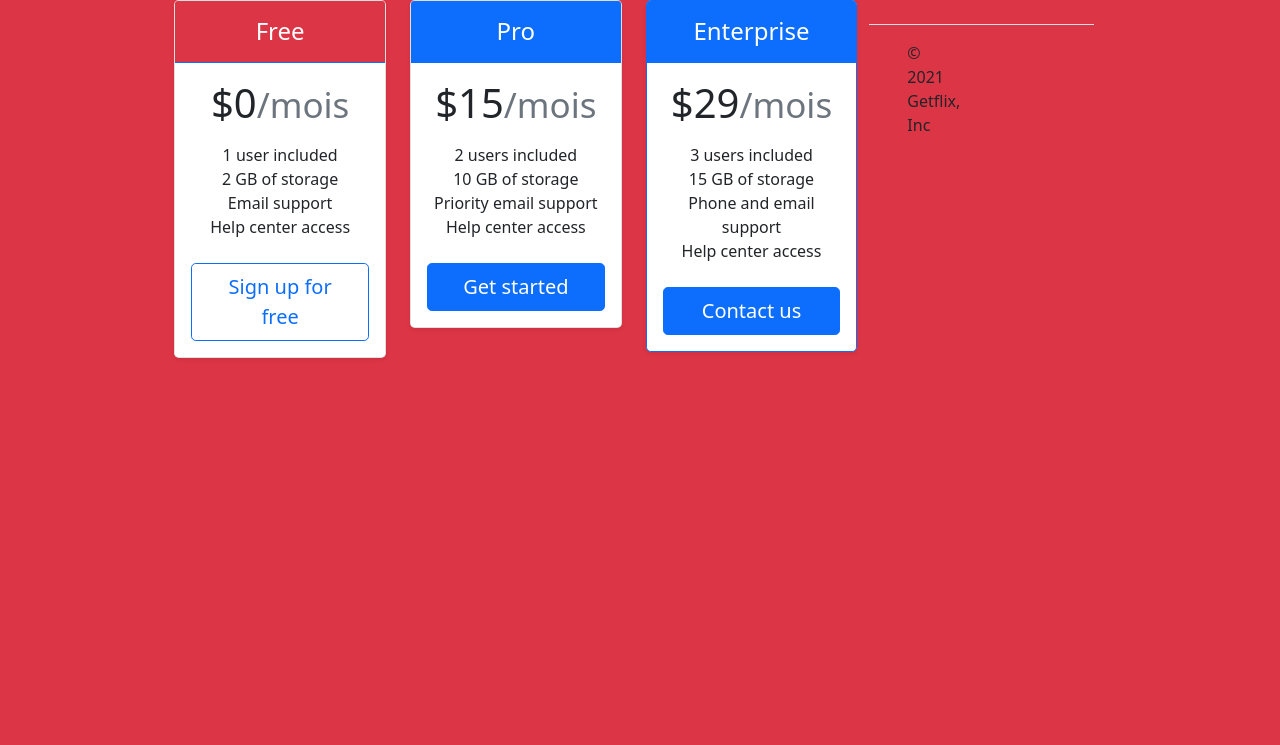
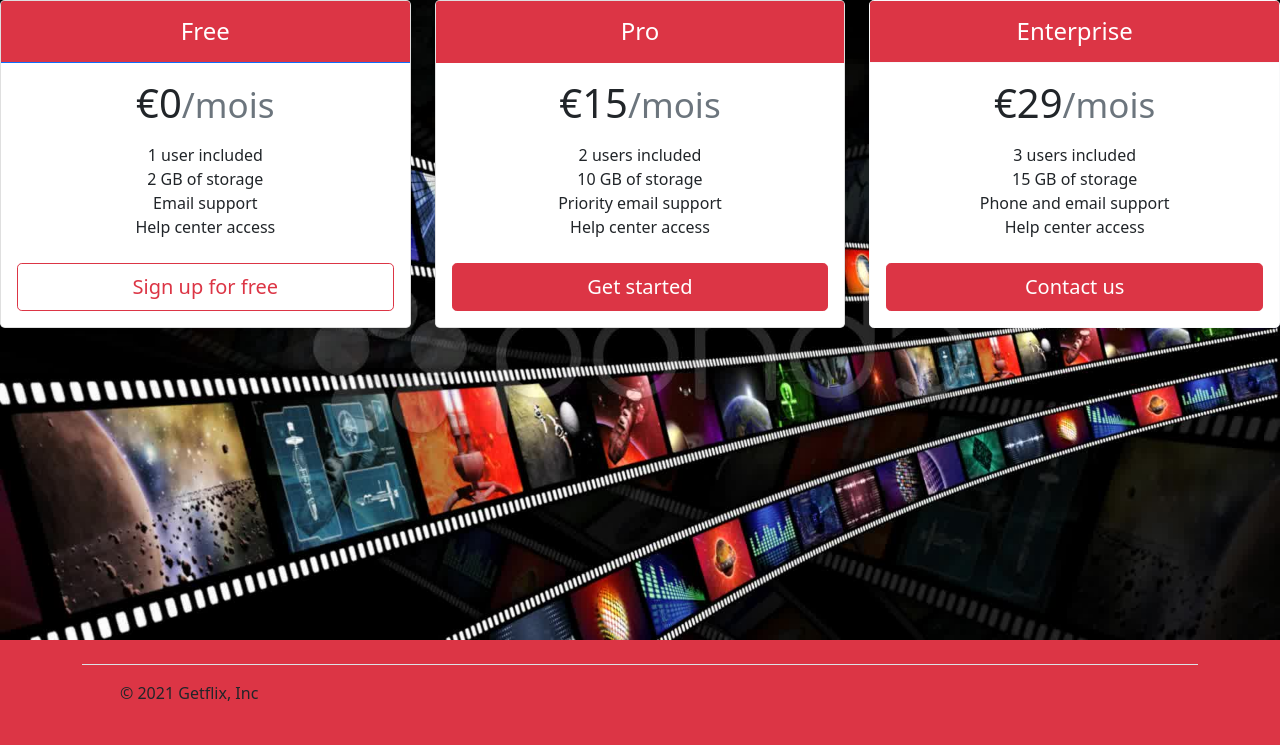
Before and after one commit to IvanDandrea86/getflixProject, a PHP site: page /?tarifs in a window 1280 px wide. Shown: the part 96-841 px from the top of the page. Before the commit the page ends 455 px from the top, so only its background shows below. Run offline with PHP 8.4, Linux system fonts and the light colour scheme; data that the repository does not hold is empty; some libraries are stand-ins or nearby versions.

Commit message:
some update

```diff
--- a/application/source/composant/head.html
+++ b/application/source/composant/head.html
@@ -5,6 +5,8 @@
     <meta http-equiv="X-UA-Compatible" content="IE=edge">
     <meta name="viewport" content="width=device-width, initial-scale=1.0">
     <link href="https://cdn.jsdelivr.net/npm/bootstrap@5.1.3/dist/css/bootstrap.min.css" rel="stylesheet" integrity="sha384-1BmE4kWBq78iYhFldvKuhfTAU6auU8tT94WrHftjDbrCEXSU1oBoqyl2QvZ6jIW3" crossorigin="anonymous">
+    <link rel="stylesheet" href="https://cdn.jsdelivr.net/npm/bootstrap-icons@1.7.1/font/bootstrap-icons.css">
+
     <link rel="stylesheet" href="./css/style.css">
     <title>Getflix</title>
 </head>
--- a/application/source/composant/header.php
+++ b/application/source/composant/navbar.php
@@ -1,14 +1,3 @@
-
-<!DOCTYPE html>
-<html lang="en">
-<head>
-    <meta charset="UTF-8">
-    <meta http-equiv="X-UA-Compatible" content="IE=edge">
-    <meta name="viewport" content="width=device-width, initial-scale=1.0">
-    <link href="https://cdn.jsdelivr.net/npm/bootstrap@5.1.3/dist/css/bootstrap.min.css" rel="stylesheet" integrity="sha384-1BmE4kWBq78iYhFldvKuhfTAU6auU8tT94WrHftjDbrCEXSU1oBoqyl2QvZ6jIW3" crossorigin="anonymous">
-    <link rel="stylesheet" href="./css/style.css">
-    <title>Getflix</title>
-</head>
 
 <body class="bg-danger">
 <header class="p-3 bg-dark text-white">
@@ -54,7 +43,6 @@
 
 <div class="text-end">
   <?php if(isset($_SESSION["auth"])):
-
             ?>
             <form action="" method="post">
                 <ul class="nav col-12 col-lg-auto me-lg-auto mb-2 justify-content-center mb-md-0">
@@ -72,7 +60,7 @@
             ?>
 
 <form action="" method="get">
-<button type="submit" name="login" class="btn btn-outline-light me-2">Se connecter</button>
+<button type="submit" name="login" class="btn btn-outline-light btn-outline-danger me-2">Se connecter</button>
 <button type="submit" name="signup" class="btn btn-danger">S'inscrire</button>
 </form>
          <?php endif; ?>
--- a/application/source/composant/player.php
+++ b/application/source/composant/player.php
@@ -65,6 +65,7 @@ if ($err) {
  }
 ?>
 <link rel="stylesheet" type="text/css" href="https://cdn.traileraddict.com/css/rembed.css">
+<div class="d-flex justify-content-center">
 <div class="outer-embed-ta ">
 
    <iframe width="100%"
@@ -77,3 +78,4 @@ if ($err) {
     >
   </iframe>
 </div>
+</div>
--- a/application/source/composant/pre-acceuil.php
+++ b/application/source/composant/pre-acceuil.php
@@ -1,7 +1,4 @@
-<div id="contain">
 <style>
 @import url('https://fonts.googleapis.com/css2?family=Lobster&display=swap');
 </style>
 <h1 id="bienvenue">Bienvenue au cinéma</h1>
-
-</div>
--- a/application/source/composant/search_list.php
+++ b/application/source/composant/search_list.php
@@ -42,9 +42,7 @@ for ($i=0; $i<count($films);$i++){
                   </form>
                 </div>
                 <i class="bi bi-star"></i>
-                <small class="text-muted"><svg xmlns="http://www.w3.org/2000/svg" width="16" height="16" fill="currentColor" class="bi bi-star" viewBox="0 0 16 16">
-                  <path d="M2.866 14.85c-.078.444.36.791.746.593l4.39-2.256 4.389 2.256c.386.198.824-.149.746-.592l-.83-4.73 3.522-3.356c.33-.314.16-.888-.282-.95l-4.898-.696L8.465.792a.513.513 0 0 0-.927 0L5.354 5.12l-4.898.696c-.441.062-.612.636-.283.95l3.523 3.356-.83 4.73zm4.905-2.767-3.686 1.894.694-3.957a.565.565 0 0 0-.163-.505L1.71 6.745l4.052-.576a.525.525 0 0 0 .393-.288L8 2.223l1.847 3.658a.525.525 0 0 0 .393.288l4.052.575-2.906 2.77a.565.565 0 0 0-.163.506l.694 3.957-3.686-1.894a.503.503 0 0 0-.461 0z"/>
-                </svg>
+                <small class="text-muted">
                 </small>
               </div>
             </div>
--- a/application/source/composant/tarifs.php
+++ b/application/source/composant/tarifs.php
@@ -6,48 +6,48 @@
             <h4 class="my-0 fw-normal">Free</h4>
           </div>
           <div class="card-body">
-            <h1 class="card-title pricing-card-title">$0<small class="text-muted fw-light">/mois</small></h1>
+            <h1 class="card-title pricing-card-title">€0<small class="text-muted fw-light">/mois</small></h1>
             <ul class="list-unstyled mt-3 mb-4">
               <li>1 user included</li>
               <li>2 GB of storage</li>
               <li>Email support</li>
               <li>Help center access</li>
             </ul>
-            <button type="button" class="w-100 btn btn-lg btn-outline-primary">Sign up for free</button>
+            <button type="button" class="w-100 btn btn-lg btn-outline-danger">Sign up for free</button>
           </div>
         </div>
       </div>
       <div class="col">
         <div class="card mb-4 rounded-3 shadow-sm">
-          <div class="card-header py-3 text-white bg-primary border-primary">
+          <div class="card-header py-3 text-white bg-danger border-danger">
             <h4 class="my-0 fw-normal">Pro</h4>
           </div>
           <div class="card-body">
-            <h1 class="card-title pricing-card-title">$15<small class="text-muted fw-light">/mois</small></h1>
+            <h1 class="card-title pricing-card-title">€15<small class="text-muted fw-light">/mois</small></h1>
             <ul class="list-unstyled mt-3 mb-4">
               <li>2 users included</li>
               <li>10 GB of storage</li>
               <li>Priority email support</li>
               <li>Help center access</li>
             </ul>
-            <button type="button" class="w-100 btn btn-lg btn-primary">Get started</button>
+            <button type="button" class="w-100 btn btn-lg btn-danger">Get started</button>
           </div>
         </div>
       </div>
       <div class="col">
-        <div class="card mb-4 rounded-3 shadow-sm border-primary">
-          <div class="card-header py-3 text-white bg-primary border-primary">
+        <div class="card mb-4 rounded-3 shadow-sm border-light">
+          <div class="card-header py-3 text-white bg-danger border-light">
             <h4 class="my-0 fw-normal">Enterprise</h4>
           </div>
           <div class="card-body">
-            <h1 class="card-title pricing-card-title">$29<small class="text-muted fw-light">/mois</small></h1>
+            <h1 class="card-title pricing-card-title">€29<small class="text-muted fw-light">/mois</small></h1>
             <ul class="list-unstyled mt-3 mb-4">
               <li>3 users included</li>
               <li>15 GB of storage</li>
               <li>Phone and email support</li>
               <li>Help center access</li>
             </ul>
-            <button type="button" class="w-100 btn btn-lg btn-primary">Contact us</button>
+            <button type="button" class="w-100 btn btn-lg btn-danger">Contact us</button>
           </div>
         </div>
       </div>
--- a/application/source/css/style.css
+++ b/application/source/css/style.css
@@ -16,7 +16,7 @@
 #contain{
     background-image: url("../media/fondgetflix.jpg");
     background-size: cover;
-    height: 100vh;
+    height: 80vh;
    /* position: static; */
 }
 
@@ -27,3 +27,7 @@
     text-decoration-line:underline;
     font-family: 'Lobster', cursive;
 }
+.form-border{
+
+    border-radius: 4%;
+}
--- a/application/source/index.php
+++ b/application/source/index.php
@@ -1,52 +1,60 @@
 <?php
+
 session_start();
 ?>
 
 
 <?php
+require_once("./composant/head.html");
 include ("./Composant_php/create.php");
 include ("./Composant_php/login.php");
 include ("./Composant_php/logout.php");
-include ("./composant/header.php");
+include ("./composant/navbar.php");
 ?>
-<div class="container">
-    <div class=" col d-flex justify-content-center">
+<main id="contain">
 <?php
 
 
 if(isset($_SESSION["auth"])){
 
+    if(isset($_GET["gallery"])){
+
         include ("./composant/gallery.php");
     }
         if(isset($_GET["api"])){
         include ("./composant/apitrailer.php");
+        header("Location : index.php");
     }
     if(isset($_GET["player"])){
         include ("./composant/player.php");
     }
-if(isset($_GET["gallery"])){
-    include ("./composant/gallery.php");
+    if(isset($_GET["intro"])){
+        include ("./composant/carroussel.php");
     }
+
     if(isset($_GET["search"])){
         include ("./composant/search_list.php");
+        header("Location : index.php");
+    }
+}else{
+    if(isset($_GET["login"])){
+        require_once ("./composant/formulaire_connexion.php");
     }
     if(isset($_GET["tarifs"])){
         include ("./composant/tarifs.php");
-
-}
-if(isset($_GET["intro"])){
-    include ("./composant/carroussel.php");
-
-}
-if(isset($_GET["login"])){
-    require_once ("./composant/formulaire_connexion.php");
     }
     if(isset($_GET["signup"])){
         include ("./composant/formulaire_inscription.php");
     }
+
+
+
+}
+
+
+
 ?>
-<!-- </div>
-</div> -->
+</main>
 <?php
 include ("./composant/footer.php");
 ?>
```
Also changed, not shown: application/source/composant/formulaire_connexion.php (+9 -9 lines), application/source/composant/formulaire_inscription.php (+7 -5 lines), application/source/composant/gallery.php (+6 -14 lines). Lines whose indentation alone changed are shown as unchanged.
